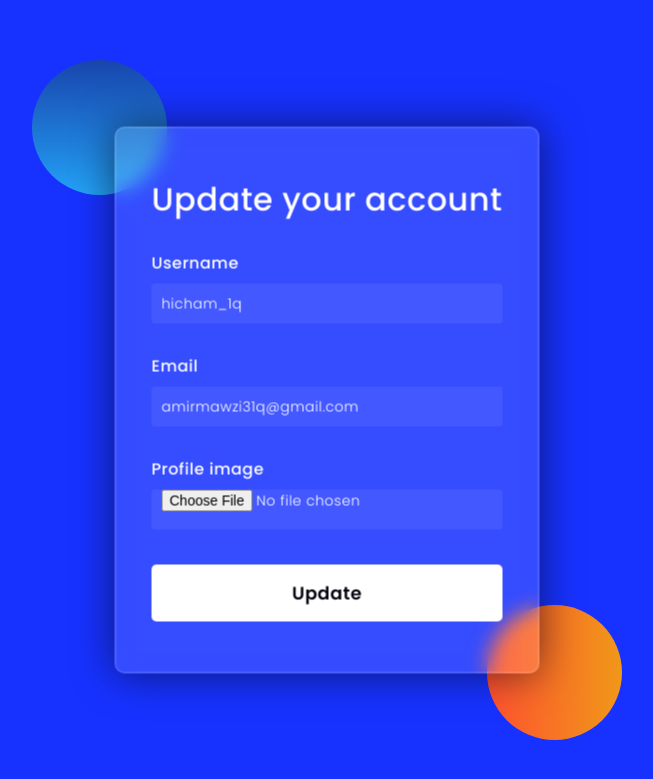
After one commit to hicham147/Django_Blog, a Django app: page /editprofile/ in a window 1280 px wide. The commit adds this page. Shown: the top 779 px of the page, without its empty margins (313-966 px from the left). Run offline with Django 4.2, Linux system fonts and the light colour scheme; a user stored in the database is signed in; parts of the project's set-up code (start-up, migrations or seed data) failed here and were passed over.

Commit message:
Update User Profile

```diff
--- a/Blog/urls.py
+++ b/Blog/urls.py
@@ -23,6 +23,7 @@ urlpatterns = [
     path('admin/', admin.site.urls),
     path('register/',v.register,name='blog-register'),
     path('profile/',v.profile,name='profile'),
+    path('editprofile/',v.EditProfile,name='editprofile'),
     path('signin/',signin_views.LoginView.as_view(template_name='Users/login.html'),name='signIn'),
     path('Signout/',signin_views.LogoutView.as_view(template_name='Users/logout.html'),name='signout'),
     path('',include('Myapp.urls'))
--- a/register/apps.py
+++ b/register/apps.py
@@ -4,3 +4,6 @@ from django.apps import AppConfig
 class RegisterConfig(AppConfig):
     default_auto_field = 'django.db.models.BigAutoField'
     name = 'register'
+
+    def ready(self):
+        import register.signels
--- a/register/forms.py
+++ b/register/forms.py
@@ -1,6 +1,7 @@
 from django.contrib.auth.forms import UserCreationForm
 from django.contrib.auth.models import User
 from django import forms
+from .models import Profile
 
 class CreateUserForm(UserCreationForm):
     email = forms.EmailField()
@@ -8,3 +9,18 @@ class CreateUserForm(UserCreationForm):
     class Meta:
         model = User
         fields = ['username','email','password1','password2']
+
+
+
+class UserUpdateForm(forms.ModelForm):
+    email = forms.EmailField()
+    class Meta:
+        model  = User
+        fields = ['username','email']
+
+
+
+class ProfileUpdateForm(forms.ModelForm):
+    class Meta:
+        model  = Profile
+        fields = ['image']
--- a/register/models.py
+++ b/register/models.py
@@ -1,7 +1,7 @@
 from django.db import models
-
 from django.contrib.auth.models import User
 from django.db.models.signals import post_save
+from PIL import Image
 
 class Profile(models.Model):
     user = models.OneToOneField(User,on_delete=models.CASCADE)
@@ -10,13 +10,23 @@ class Profile(models.Model):
     def __str__(self):
         return f'{self.user.username}'
 
+    def save(self, *args, **kwargs):
+        super().save(*args, **kwargs)
+        img = Image.open(self.image.path)
+
+        if img.height > 300 or img.width > 300>300:
+            output_size = (300,300)
+            img.thumbnail(output_size)
+            img.save(self.image.path)
 
 
 
-def creat_profile(sender,**kwargs):
-    if kwargs['created']:
-        Profile.objects.create(user=kwargs['instance'])
+
+
+# def creat_profile(sender,**kwargs):
+#     if kwargs['created']:
+#         Profile.objects.create(user=kwargs['instance'])
 
 
 
-post_save.connect(creat_profile,sender=User)
+# post_save.connect(creat_profile,sender=User)
--- a/register/views.py
+++ b/register/views.py
@@ -1,7 +1,7 @@
 import re
 from django.shortcuts import render,redirect
 from django.contrib import messages
-from .forms import CreateUserForm
+from .forms import CreateUserForm,UserUpdateForm,ProfileUpdateForm
 from django.contrib.auth.decorators import login_required
 
 def register(request):
@@ -9,9 +9,8 @@ def register(request):
         form = CreateUserForm(request.POST)
         if form.is_valid():
             form.save()
-
-            messages.success(request,f'you Account has been created ! ')
-            return redirect('profile')
+            messages.success(request,f'you Account has been created !')
+            return redirect('signIn')
     else:
         form = CreateUserForm()
 
@@ -20,3 +19,27 @@ def register(request):
 @login_required
 def profile(request):
     return render(request,'Users/profile.html')
+
+
+
+
+def EditProfile(request):
+    if  request.method == 'POST':
+        u_form = UserUpdateForm(request.POST,instance=request.user)
+        p_form = ProfileUpdateForm(request.POST,request.FILES,instance=request.user.profile)
+        if u_form.is_valid() and p_form.is_valid():
+            u_form.save()
+            p_form.save()
+            messages.success(request,f'you Account has been updated !')
+            return redirect('profile')
+
+    else:
+        u_form = UserUpdateForm(instance=request.user)
+        p_form = ProfileUpdateForm()
+
+
+    context = {
+        "u_form":u_form,
+        "p_form":p_form,
+    }
+    return render(request,'Users/updatinfo.html',context)
--- a/templates/Users/profile.html
+++ b/templates/Users/profile.html
@@ -78,7 +78,7 @@
     </div>
     <div class="profile-name"> {{user.username}}</div>
     <p class="about">{{user.email}}<br></p>
-    <button class="msg-btn">Edit</button>
+    <button class="msg-btn" onclick="document.location={% url 'editprofile'%}">Edit</button>
     <button class="follow-btn">Following</button>
     <div>
       <i class="fab fa-facebook-f"></i>
--- /dev/null
+++ b/templates/Users/updatinfo.html
@@ -0,0 +1,170 @@
+
+<!DOCTYPE html>
+<html lang="en">
+<head>
+  <!-- Design by foolishdeveloper.com -->
+    <title>Update your account</title>
+
+    <link rel="preconnect" href="https://fonts.gstatic.com">
+    <link rel="stylesheet" href="https://cdnjs.cloudflare.com/ajax/libs/font-awesome/5.15.4/css/all.min.css">
+    <link href="https://fonts.googleapis.com/css2?family=Poppins:wght@300;500;600&display=swap" rel="stylesheet">
+    <!--Stylesheet-->
+    <style media="screen">
+      *,
+*:before,
+*:after{
+    padding: 0;
+    margin: 0;
+    box-sizing: border-box;
+}
+body{
+    background-color: #1732ff;
+}
+.background{
+    width: 430px;
+    height: 520px;
+    position: absolute;
+    transform: translate(-50%,-50%);
+    left: 50%;
+    top: 50%;
+}
+.background .shape{
+    height: 135px;
+    width: 135px;
+    position: absolute;
+    border-radius: 50%;
+}
+.shape:first-child{
+    background: linear-gradient(
+        #1845ad,
+        #23a2f6
+    );
+    left: -80px;
+    top: -80px;
+}
+.shape:last-child{
+    background: linear-gradient(
+        to right,
+        #ff512f,
+        #f09819
+    );
+    right: -80px;
+    bottom: -80px;
+}
+form{
+    height: 700;
+    width: 500;
+    background-color: rgba(255,255,255,0.13);
+    position: absolute;
+    transform: translate(-50%,-50%);
+    top: 50%;
+    left: 50%;
+    border-radius: 10px;
+    backdrop-filter: blur(10px);
+    border: 2px solid rgba(255,255,255,0.1);
+    box-shadow: 0 0 40px rgba(8,7,16,0.6);
+    padding: 50px 35px;
+}
+form *{
+    font-family: 'Poppins',sans-serif;
+    color: #ffffff;
+    letter-spacing: 0.5px;
+    outline: none;
+    border: none;
+}
+form h3{
+    font-size: 32px;
+    font-weight: 500;
+    line-height: 42px;
+    text-align: center;
+}
+
+label{
+    display: block;
+    margin-top: 30px;
+    font-size: 16px;
+    font-weight: 500;
+}
+input{
+    display: block;
+    height: 40px;
+    width: 100%;
+    background-color: rgba(255,255,255,0.07);
+    border-radius: 3px;
+    padding: 0 10px;
+    margin-top: 8px;
+    font-size: 14px;
+    font-weight: 300;
+}
+::placeholder{
+    color: #e5e5e5;
+}
+button{
+    margin-top: 35px;
+    width: 100%;
+    background-color: #ffffff;
+    color: #080710;
+    padding: 15px 0;
+    font-size: 18px;
+    font-weight: 600;
+    border-radius: 5px;
+    cursor: pointer;
+}
+.social{
+  margin-top: 30px;
+  display: flex;
+}
+.social div{
+  background: red;
+  width: 150px;
+  border-radius: 3px;
+  padding: 5px 10px 10px 5px;
+  background-color: rgba(255,255,255,0.27);
+  color: #eaf0fb;
+  text-align: center;
+}
+.social div:hover{
+  background-color: rgba(255,255,255,0.47);
+}
+.social .fb{
+  margin-left: 25px;
+}
+.social i{
+  margin-right: 4px;
+}
+
+    </style>
+</head>
+<body>
+    <div class="background">
+        <div class="shape"></div>
+        <div class="shape"></div>
+    </div>
+    <form method="POST" enctype="multipart/form-data">
+        {% csrf_token %}
+
+
+        <h3>Update your account</h3>
+
+        <label for="username">Username</label>
+        {{u_form.username}}
+        <label for="email">Email</label>
+        {{u_form.email}}
+
+        <label for="">Profile image</label>
+        {{p_form.image}}
+
+
+
+        <button type="submit" class="btn btn-primary">Update </button>
+
+        {% comment %} <div class="d-flex justify-content-center links" >
+            don't have an account ?<a href={% url 'blog-register'%}
+            class = "ml-2"> Update your account</a>
+
+            </a>
+
+        </div> {% endcomment %}
+    </form>
+</body>
+</html>
--- a/templates/home.html
+++ b/templates/home.html
@@ -41,7 +41,9 @@
 <div class=container>
 
       {%for post in Post %}
+
       <div class="col-sm-9">
+
         <h4><small>RECENT POSTS</small></h4>
         <hr>
         <h2>{{post.title}}</h2>
@@ -59,9 +61,9 @@
       <h5><span class="label label-success">Lorem</span></h5><br>
       <p>Lorem ipsum dolor sit amet, consectetur adipiscing elit, sed do eiusmod tempor incididunt ut labore et dolore magna aliqua. Ut enim ad minim veniam, quis nostrud exercitation ullamco laboris nisi ut aliquip ex ea commodo consequat. Excepteur sint occaecat cupidatat non proident, sunt in culpa qui officia deserunt mollit anim id est laborum consectetur adipiscing elit, sed do eiusmod tempor incididunt ut labore et dolore magna aliqua. Ut enim ad minim veniam, quis nostrud exercitation ullamco laboris nisi ut aliquip ex ea commodo consequat.</p> {% endcomment %}
       <hr>
+      </div>
+      </div>
     </div>
-  </div>
-</div>
 </div>
 
 
```
Also changed, not shown: register/signels.py (+15 -0 lines), Myapp/migrations/0006_remove_post_photo_alter_post_auther.py (added), db.sqlite3, media/profile_pics/DSC_5400-removebg-preview.png (deleted), media/profile_pics/OIP.jfif (added), media/profile_pics/Untitled_design_2.png (deleted), media/profile_pics/unsplash-Erik_Mclean.jpg (added), media/profile_pics/unsplash-Joshua_Earle.jpg (added).
